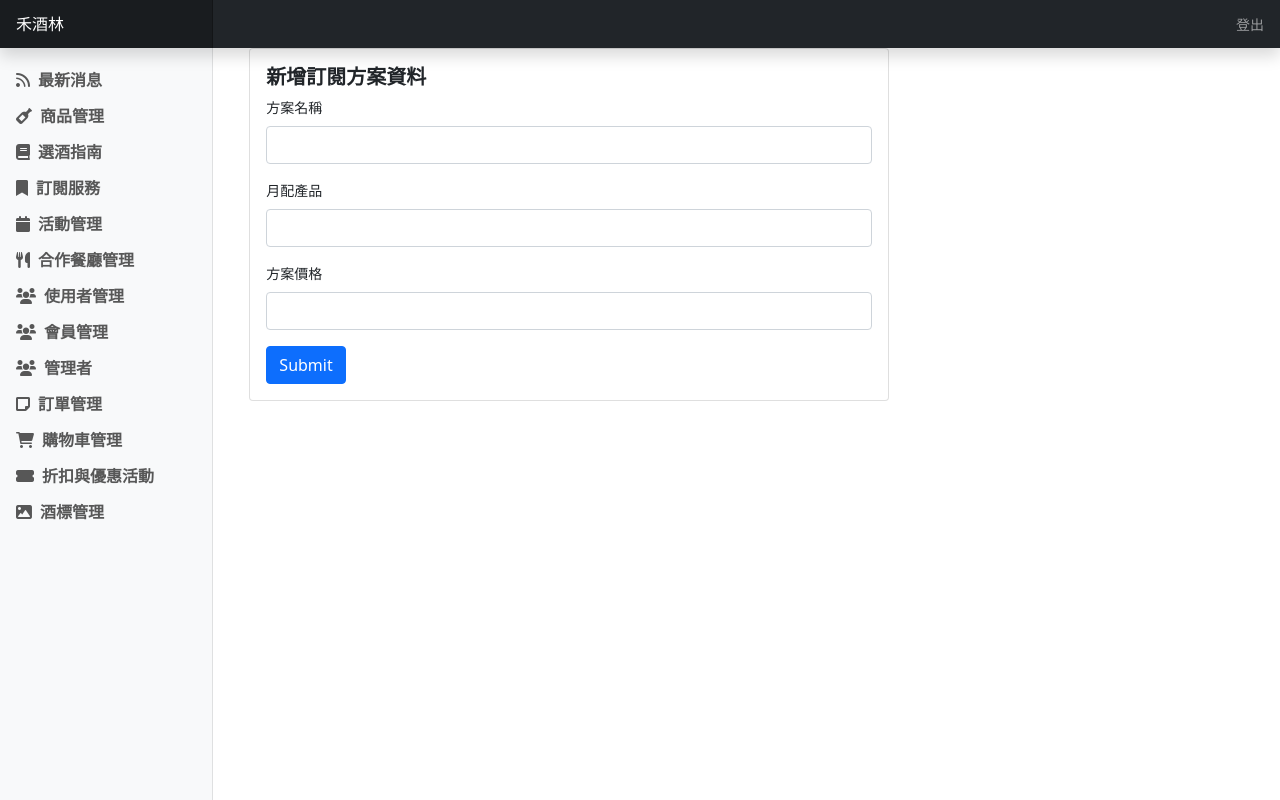
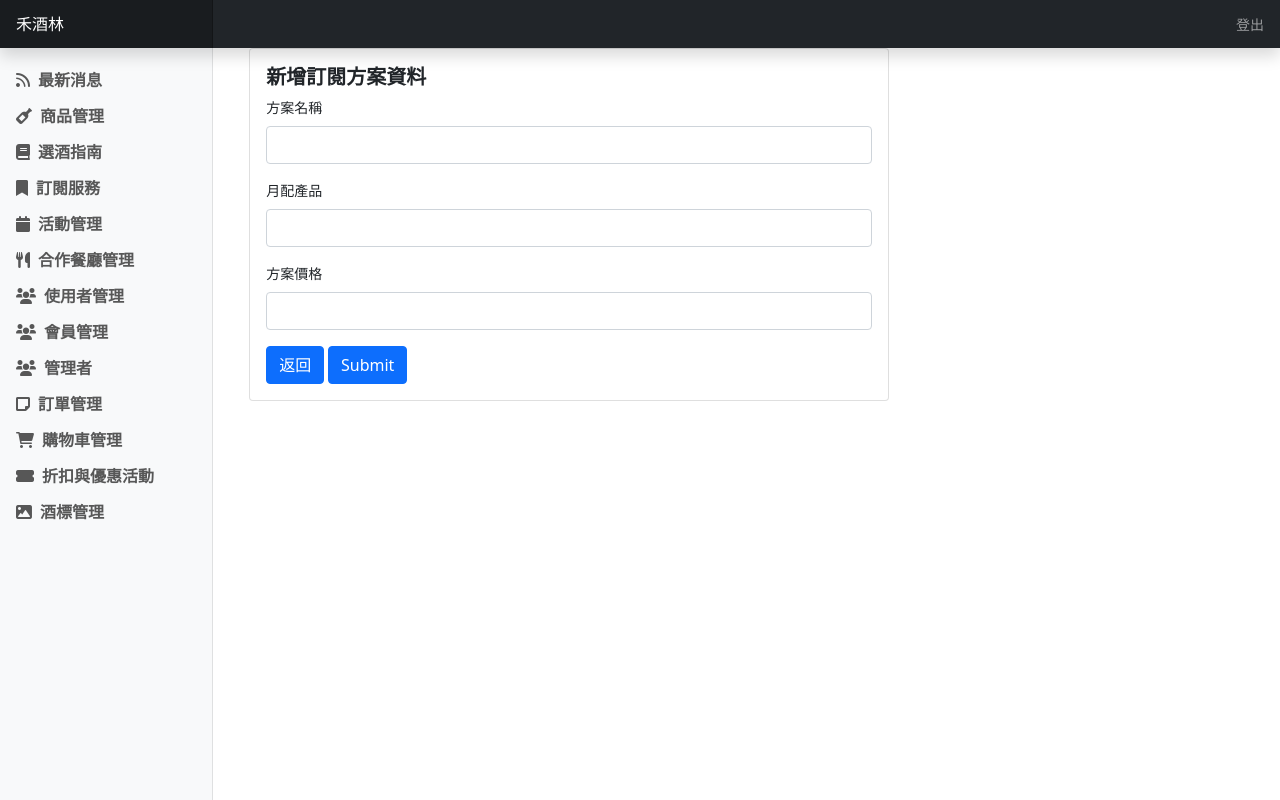
Before and after one commit to grace350276/Hejoulin, a PHP site: page /sub_plan/sub_plan-add.php in a window 1280 px wide. Run offline with PHP 8.4, Linux system fonts and the light colour scheme; the visitor is signed in with stand-in values (Sample User, id 1).

Commit message:
訂閱 購物車加上返回鍵

```diff
--- a/cart_sake/cart_sake-add.php
+++ b/cart_sake/cart_sake-add.php
@@ -66,6 +66,7 @@ if (!$_SESSION['admin']) {
                             </select>
                             <div class="form-text"></div>
                         </div>
+                        <a class="btn btn-primary" href="javascript:history.go(-1)">返回</a>
                         <button type="submit" class="btn btn-primary">Submit</button>
                     </form>
                 </div>
--- a/cart_sake/cart_sake-edit.php
+++ b/cart_sake/cart_sake-edit.php
@@ -103,6 +103,7 @@ if (empty($rowSingle)) {
                             </select>
                             <div class="form-text"></div>
                         </div>
+                        <a class="btn btn-primary" href="javascript:history.go(-1)">返回</a>
                         <button type="submit" class="btn btn-primary">Submit</button>
                     </form>
                 </div>
--- a/sub_plan/sub_plan-add.php
+++ b/sub_plan/sub_plan-add.php
@@ -36,6 +36,7 @@ if (! $_SESSION['admin']) {
                             <input type="number" class="form-control" id="sub_price" name="sub_price">
                             <div class="form-text"></div>
                         </div>
+                        <a class="btn btn-primary" href="javascript:history.go(-1)">返回</a>
                         <button type="submit" class="btn btn-primary">Submit</button>
                     </form>
                 </div>
--- a/sub_plan/sub_plan-edit.php
+++ b/sub_plan/sub_plan-edit.php
@@ -54,6 +54,7 @@ if (empty($row)) {
                             <input type="number" class="form-control" id="sub_price" name="sub_price" value="<?= $row['sub_price'] ?>">
                             <div class="form-text"></div>
                         </div>
+                        <a class="btn btn-primary" href="javascript:history.go(-1)">返回</a>
                         <button type="submit" class="btn btn-primary">Submit</button>
                     </form>
                 </div>
--- a/sub_time/sub_time-add.php
+++ b/sub_time/sub_time-add.php
@@ -36,6 +36,7 @@ if (! $_SESSION['admin']) {
                             <input type="number" class="form-control" id="sub_discount" name="sub_discount" min="0.00" max="1.00" step="0.01">
                             <div class="form-text"></div>
                         </div>
+                        <a class="btn btn-primary" href="javascript:history.go(-1)">返回</a>
                         <button type="submit" class="btn btn-primary">Submit</button>
                     </form>
                 </div>
--- a/sub_time/sub_time-edit.php
+++ b/sub_time/sub_time-edit.php
@@ -54,6 +54,7 @@ if (empty($row)) {
                             <input type="number" class="form-control" id="sub_discount" name="sub_discount" value="<?= $row['sub_discount'] ?>" min="0.00" max="1.00" step="0.01">
                             <div class="form-text"></div>
                         </div>
+                        <a class="btn btn-primary" href="javascript:history.go(-1)">返回</a>
                         <button type="submit" class="btn btn-primary">Submit</button>
                     </form>
                 </div>
```
